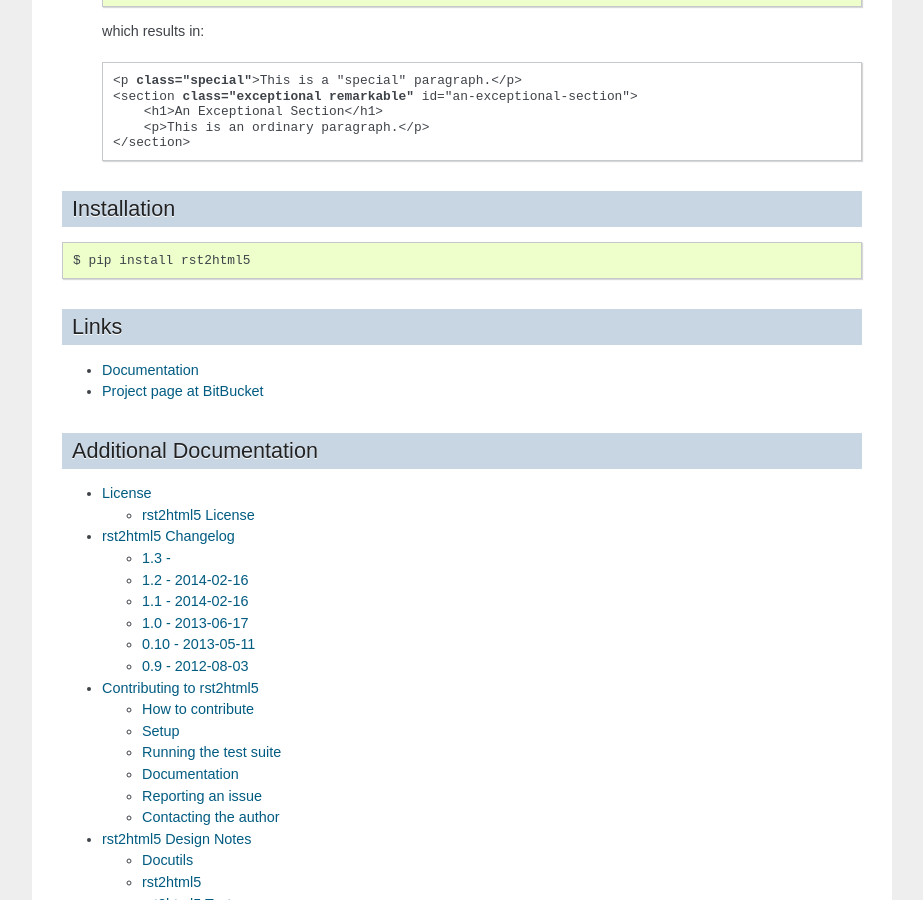
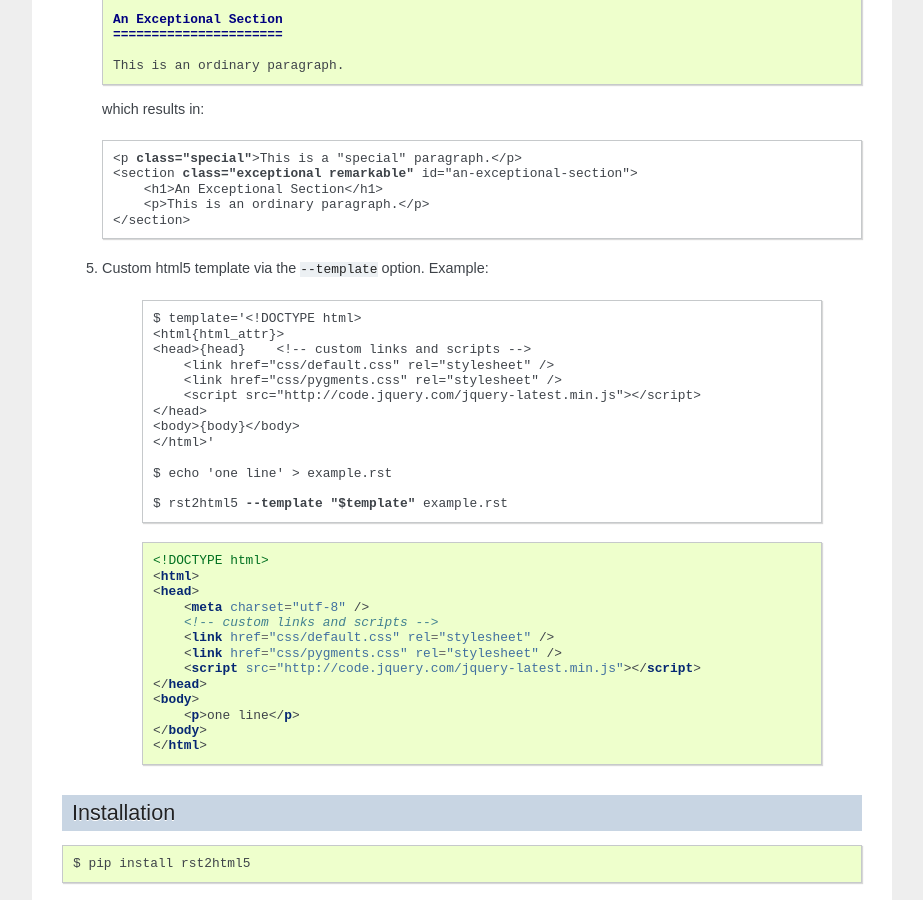
Before and after one commit to andredias/rst2html5, a Sphinx documentation site: the page built from doc/index.rst, in a window 1280 px wide and 900 px high, scrolled down 2508 px. Shown: the whole window, without its empty margins (198-1121 px from the left). Built offline with Sphinx 7.4.7, drawn with Linux system fonts in a browser that asks for light colours; some of the changed text lies outside the part shown.

Commit message:
doc update

```diff
--- a/README.txt
+++ b/README.txt
@@ -32,7 +32,11 @@
 --html-tag-attr=<attribute>
                         Specify a html tag attribute.
                         (This option can be used multiple times)
-
+--template=<filename or text>
+                        Specify a filename or text to be used as the HTML5
+                        output template. The template must have the {head} and
+                        {body} placeholders. The "<html{html_attr}>"
+                        placeholder is recommended.
 
 Examples
 ========
@@ -171,6 +175,40 @@
             <p>This is an ordinary paragraph.</p>
         </section>
 
+#. Custom html5 template via the :literal:`--template` option. Example:
+
+    .. parsed-literal::
+
+        $ template='<!DOCTYPE html>
+        <html{html_attr}>
+        <head>{head}    <!-- custom links and scripts -->
+            <link href="css/default.css" rel="stylesheet" />
+            <link href="css/pygments.css" rel="stylesheet" />
+            <script src="http\://code.jquery.com/jquery-latest.min.js"></script>
+        </head>
+        <body>{body}</body>
+        </html>'
+
+        $ echo 'one line' > example.rst
+
+        $ rst2html5 **--template "$template"** example.rst
+
+    .. code-block:: html
+
+        <!DOCTYPE html>
+        <html>
+        <head>
+            <meta charset="utf-8" />
+            <!-- custom links and scripts -->
+            <link href="css/default.css" rel="stylesheet" />
+            <link href="css/pygments.css" rel="stylesheet" />
+            <script src="http://code.jquery.com/jquery-latest.min.js"></script>
+        </head>
+        <body>
+            <p>one line</p>
+        </body>
+        </html>
+
 
 Installation
 ============
--- a/doc/changelog.rst
+++ b/doc/changelog.rst
@@ -7,7 +7,7 @@
 1.3 -
 ================
 
-* New --template option
+* Fixes #16 | New --template option
 * runtests.sh without parameter should keep current virtualenv
 
 
```
